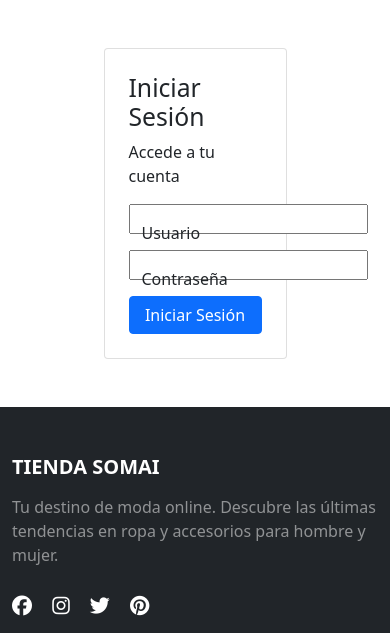
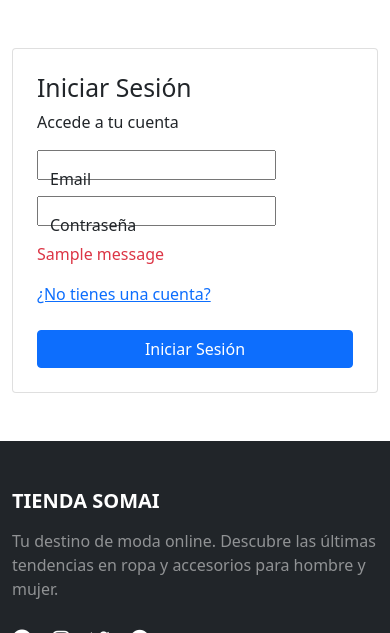
Before and after one commit to Sergitxin22/Proyecto-ingenieria-web, a Django app: template ProyectoTienda/tiendaApp/templates/pages/login.html in a window 390 px wide. Shown: the part 173-806 px from the top of the page. Run offline with Django 3.2, Linux system fonts and the light colour scheme; the template is opened without the code that fills it: most values are stand-ins (such as "Sample title", 1, 10 or a date in 2020); one stand-in notice (Sample message) is shown; form fields are guessed from the names that the template uses.

Commit message:
Agregar estilos responsivos a la tarjeta de inicio de sesión y mejorar la visualización de mensajes de error

```diff
--- a/ProyectoTienda/tiendaApp/templates/base.html
+++ b/ProyectoTienda/tiendaApp/templates/base.html
@@ -27,6 +27,17 @@
 
         footer {
             flex-shrink: 0;
+        }
+
+        .login-form {
+            width: 100%;
+            max-width: 500px;
+        }
+
+        @media screen and (min-width: 768px) {
+            .login-form {
+                max-width: 600px;
+            }
         }
     </style>
 </head>
--- a/ProyectoTienda/tiendaApp/templates/carrito/checkout.html
+++ b/ProyectoTienda/tiendaApp/templates/carrito/checkout.html
@@ -16,6 +16,7 @@
     <div class="row">
         <div class="col-md-8">
             <h3>Resumen del Pedido</h3>
+            <div class="table-responsive">
                 <table class="table">
                     <thead>
                         <tr>
@@ -44,6 +45,7 @@
                         </tr>
                     </tfoot>
                 </table>
+            </div>
         </div>
 
         <div class="col-md-4">
--- a/ProyectoTienda/tiendaApp/templates/pages/login.html
+++ b/ProyectoTienda/tiendaApp/templates/pages/login.html
@@ -3,7 +3,7 @@
 
 {% block content %}
 <div class="container d-flex justify-content-center align-items-center mt-5">
-  <div class="card p-4 w-50">
+  <div class="card login-form p-4">
     <h2>Iniciar Sesión</h2>
     <p>Accede a tu cuenta</p>
 
@@ -12,7 +12,7 @@
 
       <div class="form-floating mb-3">
         {{ form.nombreUsuario }}
-        <label for="{{ form.nombreUsuario.id_for_label }}">Usuario</label>
+        <label for="{{ form.nombreUsuario.id_for_label }}">Email</label>
 
         {% if form.nombreUsuario.errors %}
         <div class="text-danger">{{ form.nombreUsuario.errors.0 }}</div>
@@ -28,7 +28,19 @@
         {% endif %}
       </div>
 
-      <button type="submit" class="btn btn-primary w-100">Iniciar Sesión</button>
+      {% if messages %}
+      {% for message in messages %}
+      <div class="text-danger mb-3">
+        {{ message }}
+      </div>
+      {% endfor %}
+      {% endif %}
+
+      <div class="mt-2">
+        <a href="{% url 'signup' %}">¿No tienes una cuenta?</a>
+      </div>
+
+      <button type="submit" class="btn btn-primary w-100 mt-4">Iniciar Sesión</button>
     </form>
 
   </div>
```
Lines whose indentation alone changed are shown as unchanged.
